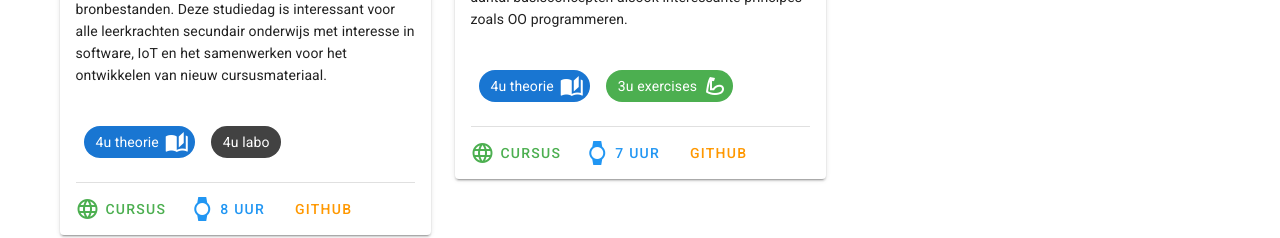
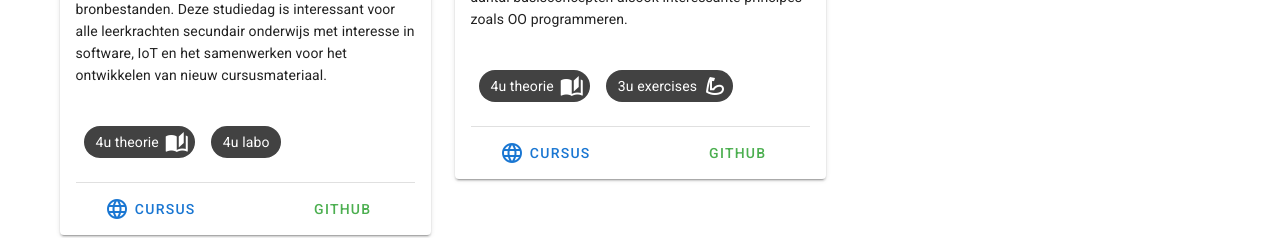
Before and after one commit to vives-devbit/stem-innovet-courses, a Vue app: page / in a window 1280 px wide. Shown: the part 574-812 px from the top of the page. Built offline with nearby package versions, Linux system fonts and the light colour scheme.

Commit message:
Remove total time from course and change some colors

```diff
--- a/src/components/Course.vue
+++ b/src/components/Course.vue
@@ -10,7 +10,7 @@
     </v-card-text>
 
     <v-card-text>
-      <v-chip class="ma-2" color="primary" text-color="white" v-if="course.time.theory">
+      <v-chip class="ma-2" color="secondary" text-color="white" v-if="course.time.theory">
         {{ course.time.theory }} theorie <v-icon right>mdi-book-open-page-variant</v-icon>
       </v-chip>
 
@@ -18,7 +18,7 @@
         {{ course.time.lab }} labo <v-icon right>mdi-worker</v-icon>
       </v-chip>
 
-      <v-chip class="ma-2" color="green" text-color="white" v-if="course.time.exercises">
+      <v-chip class="ma-2" color="secondary" text-color="white" v-if="course.time.exercises">
         {{ course.time.exercises }} exercises <v-icon right>mdi-arm-flex-outline</v-icon>
       </v-chip>
 
@@ -27,19 +27,18 @@
     <v-divider class="mx-4"></v-divider>
 
     <v-card-actions>
-
-      <v-btn color="green" text :href="course.site" target="_blank">
-        <v-icon>mdi-web</v-icon>&nbsp;Cursus
-      </v-btn>
-
-      <v-btn color="blue" text>
-        <v-icon>mdi-watch</v-icon>&nbsp;{{ course.time.total }}
-      </v-btn>
-
-      <v-btn color="orange" text :href="course.github" target="_blank">
-        <v-icon>mdi-github-circle</v-icon>&nbsp;Github
-      </v-btn>
-
+      <v-row>
+        <v-col cols="6">
+          <v-btn color="primary" text :href="course.site" target="_blank" block>
+            <v-icon>mdi-web</v-icon>&nbsp;Cursus
+          </v-btn>
+        </v-col>
+        <v-col cols="6">
+          <v-btn color="green" text :href="course.github" target="_blank" block>
+            <v-icon>mdi-github-circle</v-icon>&nbsp;Github
+          </v-btn>
+        </v-col>
+      </v-row>
     </v-card-actions>
   </v-card>
 </template>
--- a/src/data/courses.json
+++ b/src/data/courses.json
@@ -8,8 +8,7 @@
     "site": "https://studiedag-git.netlify.com/",
     "time": {
       "theory": "4u",
-      "lab": "4u",
-      "total": "8 uur"
+      "lab": "4u"
     },
     "image": "http://pngimg.com/uploads/github/github_PNG55.png"
   },
@@ -22,8 +21,7 @@
     "site": "https://workshop-iot-programming.devbit.be/",
     "time": {
       "theory": "4u",
-      "exercises": "3u",
-      "total": "7 uur"
+      "exercises": "3u"
     },
     "image": "https://upload.wikimedia.org/wikipedia/commons/thumb/0/0a/Python.svg/1024px-Python.svg.png"
   }
```
